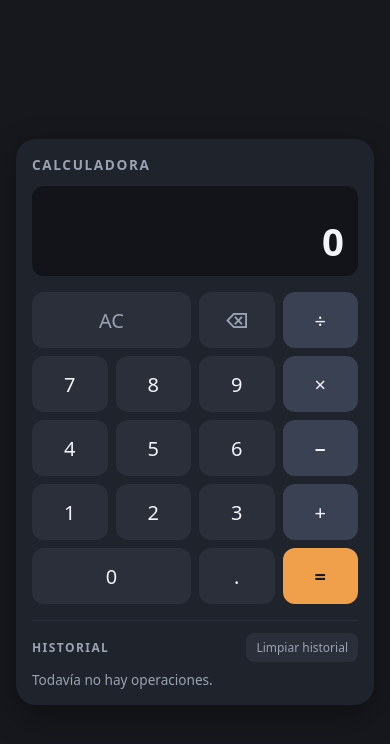
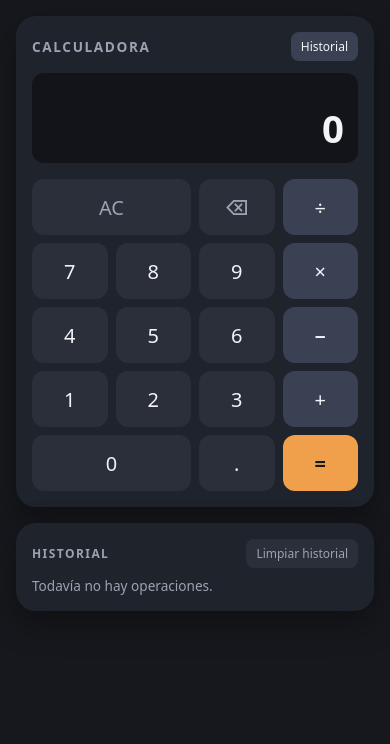
Before and after one commit to tebiiee/calculadora, a plain HTML site: page index.html in a window 390 px wide. Drawn offline with Linux system fonts and the light colour scheme.

Commit message:
feat: historial como panel lateral conmutable
El historial vivía dentro de main.calculadora, bajo el teclado: alargaba la
tarjeta y no había forma de ocultarlo. Ahora es un <aside> hermano de la
calculadora dentro de .espacio-trabajo, presentado como tarjeta a la derecha,
y un botón junto al título lo muestra u oculta.

- Se oculta con la propiedad `hidden`: sale del layout y del orden de
  tabulación de una vez, y deja la calculadora centrada con su ancho original
  sin CSS adicional. El `display: flex` del panel cuelga de `:not([hidden])`
  para no pisar el ocultado del navegador.
- El botón sincroniza `aria-expanded` y apunta al panel con `aria-controls`.
- El estado se persiste en `calculadora:panel:v1` con el mismo `almacen()`
  tolerante a fallo que ya usa el historial; por defecto, visible.
- La guarda del keydown global pasa a `#historial, #historial-toggle`: sin
  eso, Enter sobre el botón lo activaría y además llamaría a equals() — la
  misma regresión que arregló c91e04f.
- Media query a 720 px: el panel se apila bajo la calculadora, sin scroll
  horizontal.

Co-Authored-By: Claude Opus 5 (1M context) <noreply@anthropic.com>

```diff
--- a/index.html
+++ b/index.html
@@ -8,8 +8,12 @@
   <script src="script.js" defer></script>
 </head>
 <body>
+  <div class="espacio-trabajo">
     <main class="calculadora">
+      <div class="cabecera">
         <h1 class="titulo">Calculadora</h1>
+        <button type="button" class="historial-toggle" id="historial-toggle" aria-expanded="true" aria-controls="historial">Historial</button>
+      </div>
 
       <div class="pantalla">
         <div class="expresion" id="expresion" aria-hidden="true"></div>
@@ -40,15 +44,16 @@
         <button type="button" class="tecla" data-action="decimal" aria-label="Separador decimal">.</button>
         <button type="button" class="tecla igual" data-action="equals" aria-label="Igual">=</button>
       </div>
+    </main>
 
-    <section class="historial" id="historial">
+    <aside class="historial" id="historial">
       <div class="historial-cabecera">
         <h2 class="historial-titulo">Historial</h2>
         <button type="button" class="historial-limpiar" id="limpiar-historial">Limpiar historial</button>
       </div>
       <p class="historial-vacio" id="historial-vacio">Todavía no hay operaciones.</p>
       <ul class="historial-lista" id="historial-lista" tabindex="0" aria-label="Operaciones recientes"></ul>
-    </section>
-  </main>
+    </aside>
+  </div>
 </body>
 </html>
--- a/script.js
+++ b/script.js
@@ -3,6 +3,7 @@
 const MAX_DIGITS = 12;
 const SIMBOLO = { '+': '+', '-': '−', '*': '×', '/': '÷' };
 const HISTORIAL_CLAVE = 'calculadora:historial:v1';
+const PANEL_CLAVE = 'calculadora:panel:v1';
 const MAX_HISTORIAL = 20;
 
 const state = {
@@ -17,6 +18,8 @@ const elResultado = document.getElementById('resultado');
 const elExpresion = document.getElementById('expresion');
 const elHistorialLista = document.getElementById('historial-lista');
 const elHistorialVacio = document.getElementById('historial-vacio');
+const elHistorial = document.getElementById('historial');
+const elHistorialToggle = document.getElementById('historial-toggle');
 
 // --- Historial ------------------------------------------------------------
 // Sin localStorage utilizable (Safari sobre file://, modo privado sin cuota)
@@ -70,6 +73,31 @@ function limpiarHistorial() {
 }
 
 let historial = leerHistorial();
+
+// --- Panel lateral --------------------------------------------------------
+// Se oculta con la propiedad `hidden`: saca el panel del layout y del orden de
+// tabulación de una vez, y deja la calculadora centrada sin CSS adicional.
+
+function leerPanelVisible() {
+  try {
+    return almacen()?.getItem(PANEL_CLAVE) !== 'oculto'; // por defecto, visible
+  } catch {
+    return true;
+  }
+}
+
+function guardarPanelVisible(visible) {
+  try {
+    almacen()?.setItem(PANEL_CLAVE, visible ? 'visible' : 'oculto');
+  } catch {
+    // Igual que el historial: sin almacenamiento el estado dura la sesión.
+  }
+}
+
+function aplicarPanel(visible) {
+  elHistorial.hidden = !visible;
+  elHistorialToggle.setAttribute('aria-expanded', String(visible));
+}
 // --------------------------------------------------------------------------
 
 /** Redondeo de presentación: mata el ruido IEEE-754 y evita desbordar el display. */
@@ -229,9 +257,15 @@ document.getElementById('limpiar-historial').addEventListener('click', () => {
   render();
 });
 
+elHistorialToggle.addEventListener('click', () => {
+  const visible = elHistorial.hidden; // pasa a mostrarse
+  aplicarPanel(visible);
+  guardarPanelVisible(visible);
+});
+
 document.addEventListener('keydown', (e) => {
   // Enter y espacio pertenecen al control enfocado; los demás atajos siguen activos.
-  if (e.target.closest?.('#historial') && (e.key === 'Enter' || e.key === ' ')) return;
+  if ((e.key === 'Enter' || e.key === ' ') && e.target.closest?.('#historial, #historial-toggle')) return;
   if (e.ctrlKey || e.metaKey || e.altKey) return;
   const k = e.key;
 
@@ -248,4 +282,5 @@ document.addEventListener('keydown', (e) => {
   render();
 });
 
+aplicarPanel(leerPanelVisible());
 render();
--- a/styles.css
+++ b/styles.css
@@ -25,6 +25,15 @@ body {
   font-family: system-ui, -apple-system, "Segoe UI", Roboto, sans-serif;
 }
 
+/* Dos columnas: la calculadora conserva su ancho y el panel se le suma al lado. */
+.espacio-trabajo {
+  display: flex;
+  align-items: stretch;
+  justify-content: center;
+  gap: 16px;
+  width: 100%;
+}
+
 .calculadora {
   width: 100%;
   max-width: 360px;
@@ -34,8 +43,16 @@ body {
   box-shadow: 0 12px 32px rgb(0 0 0 / 0.35);
 }
 
+.cabecera {
+  display: flex;
+  align-items: center;
+  justify-content: space-between;
+  gap: 8px;
+  margin-bottom: 12px;
+}
+
 .titulo {
-  margin: 0 0 12px;
+  margin: 0;
   font-size: 0.85rem;
   font-weight: 600;
   letter-spacing: 0.12em;
@@ -119,9 +136,19 @@ body {
 }
 
 .historial {
-  margin-top: 16px;
-  padding-top: 12px;
-  border-top: 1px solid var(--tecla);
+  width: 100%;
+  max-width: 280px;
+  padding: 16px;
+  border-radius: 20px;
+  background: var(--superficie);
+  box-shadow: 0 12px 32px rgb(0 0 0 / 0.35);
+}
+
+/* El `display` va solo aquí: uno incondicional pisaría el `hidden` del
+   navegador y el panel no llegaría a ocultarse nunca. */
+.historial:not([hidden]) {
+  display: flex;
+  flex-direction: column;
 }
 
 .historial-cabecera {
@@ -141,7 +168,8 @@ body {
   color: var(--texto-tenue);
 }
 
-.historial-limpiar {
+.historial-limpiar,
+.historial-toggle {
   padding: 6px 10px;
   border: none;
   border-radius: 8px;
@@ -152,13 +180,20 @@ body {
   cursor: pointer;
 }
 
-.historial-limpiar:hover {
+.historial-limpiar:hover,
+.historial-toggle:hover {
   background: var(--tecla-activa);
 }
 
-.historial-limpiar:focus-visible {
+.historial-limpiar:focus-visible,
+.historial-toggle:focus-visible {
   outline: 2px solid var(--acento);
   outline-offset: 2px;
+}
+
+.historial-toggle[aria-expanded="true"] {
+  background: var(--operador);
+  color: var(--texto);
 }
 
 .historial-vacio {
@@ -167,11 +202,13 @@ body {
   color: var(--texto-tenue);
 }
 
+/* En columna la lista ocupa el alto sobrante del panel, que la calculadora fija. */
 .historial-lista {
   margin: 0;
   padding: 0;
   list-style: none;
-  max-height: 180px;
+  flex: 1;
+  min-height: 0;
   overflow-y: auto;
 }
 
@@ -207,6 +244,27 @@ body {
   font-weight: 600;
 }
 
+/* Sin sitio para dos columnas: el panel se apila bajo la calculadora. */
+@media (max-width: 720px) {
+  body {
+    align-items: flex-start; /* apilado, el contenido puede superar el alto */
+  }
+
+  .espacio-trabajo {
+    flex-direction: column;
+    align-items: center;
+  }
+
+  .historial {
+    max-width: 360px;
+  }
+
+  .historial-lista {
+    flex: none;
+    max-height: 180px;
+  }
+}
+
 @media (max-width: 380px) {
   .resultado {
     font-size: 2rem;
```
Lines whose indentation alone changed are shown as unchanged.
